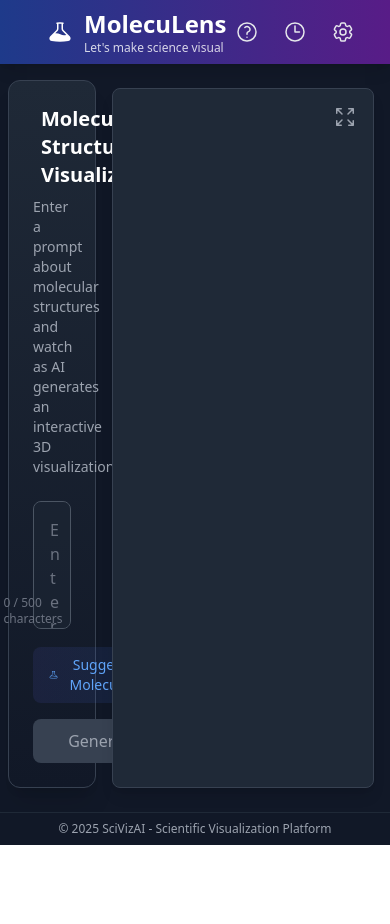
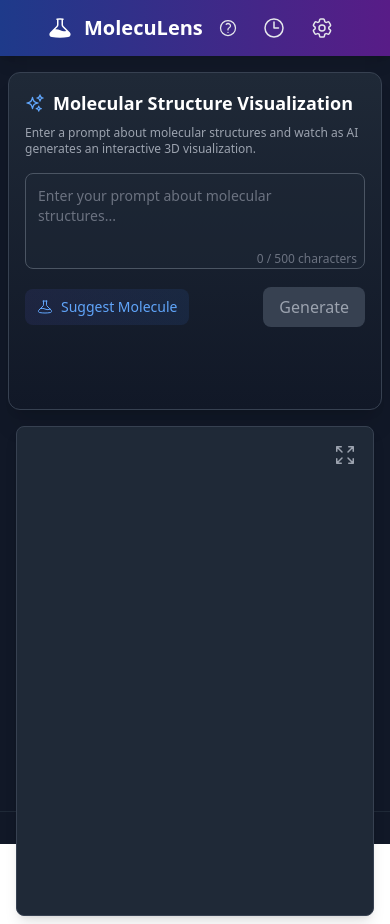
Before and after one commit to jakekinchen/moleculens, a Next.js app: page / in a window 390 px wide. Before the commit the page ends 845 px from the top, so only its background shows below. Built offline with nearby package versions, Linux system fonts and the light colour scheme.

Commit message:
mobile friendly

```diff
--- a/src/components/layout/Header.tsx
+++ b/src/components/layout/Header.tsx
@@ -38,8 +38,8 @@ export const Header: React.FC<HeaderProps> = ({ onOpenTimeMachine, onSettingsCha
             <BeakerIcon className="w-full h-full text-white" />
           </div>
           <div>
-            <h1 className="text-2xl font-bold">MolecuLens</h1>
-            <p className="text-xs opacity-80">Let&apos;s make science visual</p>
+            <h1 className="text-xl sm:text-2xl font-bold">MolecuLens</h1>
+            <p className="hidden sm:block text-xs opacity-80">Let&apos;s make science visual</p>
           </div>
         </div>
 
@@ -49,7 +49,7 @@ export const Header: React.FC<HeaderProps> = ({ onOpenTimeMachine, onSettingsCha
             className="p-2 text-gray-200 hover:text-white transition-colors rounded-full hover:bg-white/10"
             aria-label="Help"
           >
-            <QuestionMarkCircleIcon className="w-6 h-6" />
+            <QuestionMarkCircleIcon className="w-5 h-5 sm:w-6 sm:h-6" />
           </button>
           <button
             onClick={onOpenTimeMachine}
--- a/src/components/panels/InputPanel.tsx
+++ b/src/components/panels/InputPanel.tsx
@@ -274,13 +274,13 @@ export const InputPanel: React.FC<InputPanelProps> = ({
   };
 
   return (
-    <div className="flex flex-col gap-6 p-6 bg-gradient-to-b from-gray-800 to-gray-900 rounded-xl shadow-xl border border-gray-700">
+    <div className="flex flex-col gap-4 p-4 sm:p-6 bg-gradient-to-b from-gray-800 to-gray-900 rounded-xl shadow-xl border border-gray-700 h-full overflow-y-auto">
       <div className="flex flex-col gap-2">
-        <h2 className="text-xl font-semibold text-white flex items-center gap-2">
-          <SparklesIcon className="w-6 h-6 text-blue-400" />
+        <h2 className="text-lg sm:text-xl font-semibold text-white flex items-center gap-2">
+          <SparklesIcon className="w-5 h-5 sm:w-6 sm:h-6 text-blue-400" />
           Molecular Structure Visualization
         </h2>
-        <p className="text-gray-400 text-sm">
+        <p className="text-xs sm:text-sm text-gray-400">
           Enter a prompt about molecular structures and watch as AI generates an interactive 3D visualization.
         </p>
       </div>
@@ -300,10 +300,10 @@ export const InputPanel: React.FC<InputPanelProps> = ({
                 }
               }}
               placeholder="Enter your prompt about molecular structures..."
-              className="w-full h-32 p-4 text-gray-100 bg-gray-800/50 rounded-lg resize-none
+              className="w-full h-24 sm:h-32 p-3 sm:p-4 text-gray-100 bg-gray-800/50 rounded-lg resize-none
                          border border-gray-600 focus:border-blue-500 focus:ring-2 focus:ring-blue-500/20
                          placeholder-gray-500 transition-all duration-200 ease-in-out
-                         hover:border-gray-500"
+                         hover:border-gray-500 text-sm sm:text-base"
               disabled={isLoading}
               maxLength={500}
               aria-label="Molecular structure prompt input"
@@ -313,10 +313,11 @@ export const InputPanel: React.FC<InputPanelProps> = ({
             </div>
           </div>
 
+          <div className="flex items-center justify-between gap-2">
             <button
               type="button"
               onClick={handleSuggestTopic}
-            className="self-start flex items-center gap-2 px-4 py-2 text-sm font-medium
+              className="flex items-center gap-2 px-3 py-2 text-sm font-medium
                        bg-gradient-to-r from-indigo-500/10 to-blue-500/10
                        hover:from-indigo-500/20 hover:to-blue-500/20
                        text-blue-400 rounded-lg
@@ -327,8 +328,33 @@ export const InputPanel: React.FC<InputPanelProps> = ({
               disabled={isLoading}
             >
               <BeakerIcon className="w-4 h-4" />
-            Suggest Molecule
+              <span className="sm:inline">Suggest Molecule</span>
             </button>
+
+            <button
+              type="submit"
+              disabled={isLoading || !currentPrompt.trim()}
+              className={`flex items-center justify-center gap-2 px-4 py-2 rounded-lg font-medium
+                         transition-all duration-200 ease-in-out focus:outline-none focus:ring-2
+                         ${isLoading || !currentPrompt.trim()
+                ? 'bg-gray-700 text-gray-400 cursor-not-allowed'
+                : 'bg-gradient-to-r from-blue-600 to-blue-500 hover:from-blue-500 hover:to-blue-400 text-white shadow-lg shadow-blue-500/20'
+              }`}
+              aria-label={isLoading ? 'Processing visualization' : 'Generate visualization'}
+            >
+              {isLoading ? (
+                <>
+                  <svg className="animate-spin h-5 w-5" viewBox="0 0 24 24">
+                    <circle className="opacity-25" cx="12" cy="12" r="10" stroke="currentColor" strokeWidth="4" fill="none" />
+                    <path className="opacity-75" fill="currentColor" d="M4 12a8 8 0 018-8V0C5.373 0 0 5.373 0 12h4zm2 5.291A7.962 7.962 0 014 12H0c0 3.042 1.135 5.824 3 7.938l3-2.647z" />
+                  </svg>
+                  <span className="hidden sm:inline">Processing...</span>
+                </>
+              ) : (
+                'Generate'
+              )}
+            </button>
+          </div>
 
           {error && (
             <div className={`transform transition-all duration-200 ease-in-out
@@ -347,30 +373,6 @@ export const InputPanel: React.FC<InputPanelProps> = ({
         </div>
 
         <div className="flex justify-between items-center gap-4">
-          <button
-            type="submit"
-            disabled={isLoading || !currentPrompt.trim()}
-            className={`flex items-center justify-center gap-2 min-w-[140px] px-6 py-2.5 rounded-lg font-medium
-                       transition-all duration-200 ease-in-out focus:outline-none focus:ring-2
-                       ${isLoading || !currentPrompt.trim()
-              ? 'bg-gray-700 text-gray-400 cursor-not-allowed'
-              : 'bg-gradient-to-r from-blue-600 to-blue-500 hover:from-blue-500 hover:to-blue-400 text-white shadow-lg shadow-blue-500/20'
-            }`}
-            aria-label={isLoading ? 'Processing visualization' : 'Generate visualization'}
-          >
-            {isLoading ? (
-              <>
-                <svg className="animate-spin h-5 w-5 flex-shrink-0" viewBox="0 0 24 24">
-                  <circle className="opacity-25" cx="12" cy="12" r="10" stroke="currentColor" strokeWidth="4" fill="none" />
-                  <path className="opacity-75" fill="currentColor" d="M4 12a8 8 0 018-8V0C5.373 0 0 5.373 0 12h4zm2 5.291A7.962 7.962 0 014 12H0c0 3.042 1.135 5.824 3 7.938l3-2.647z" />
-                </svg>
-                <span className="flex-shrink-0">Processing...</span>
-              </>
-            ) : (
-              'Generate'
-            )}
-          </button>
-
           {currentScript && (
             <button
               type="button"
--- a/src/pages/index.tsx
+++ b/src/pages/index.tsx
@@ -37,8 +37,8 @@ const Home: NextPage = () => {
         onSettingsChange={handleSettingsChange}
       />
       <main className="container mx-auto px-2 py-4 flex-grow">
-        <div className="grid grid-cols-12 gap-2 h-[calc(100vh-8rem)]">
-          <div className="col-span-3">
+        <div className="grid grid-cols-1 md:grid-cols-12 gap-2 h-[calc(100vh-8rem)]">
+          <div className="col-span-1 md:col-span-3 h-[40vh] md:h-full">
             <InputPanel
               onVisualizationUpdate={setCurrentScript}
               onLoadingChange={setIsLoading}
@@ -50,7 +50,7 @@ const Home: NextPage = () => {
               usePubChem={usePubChem}
             />
           </div>
-          <div className="col-span-9 relative">
+          <div className="col-span-1 md:col-span-9 relative h-[60vh] md:h-full">
             <VisualizationPanel
               script={currentScript}
               isLoading={isLoading}
```
Lines whose indentation alone changed are shown as unchanged.
